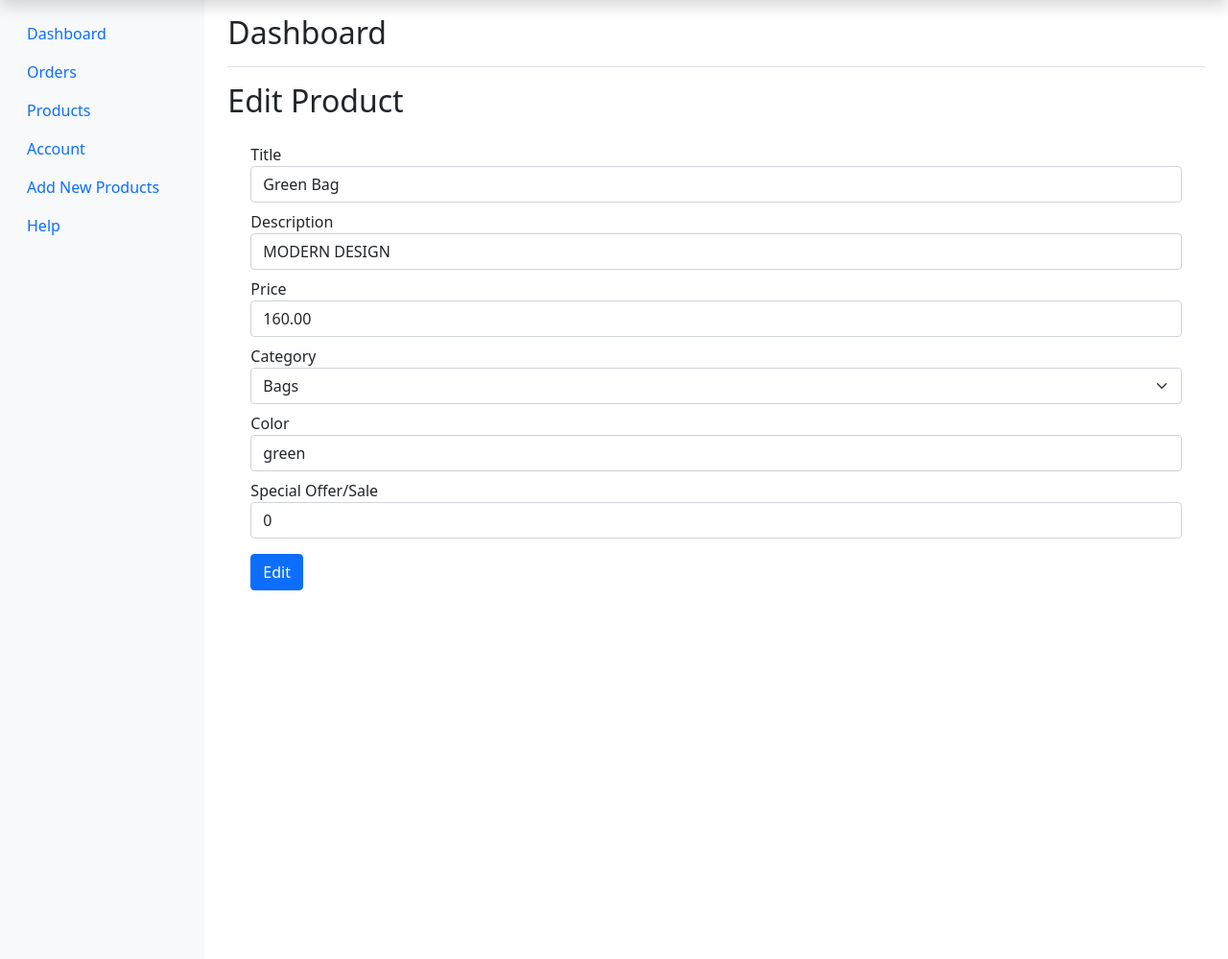
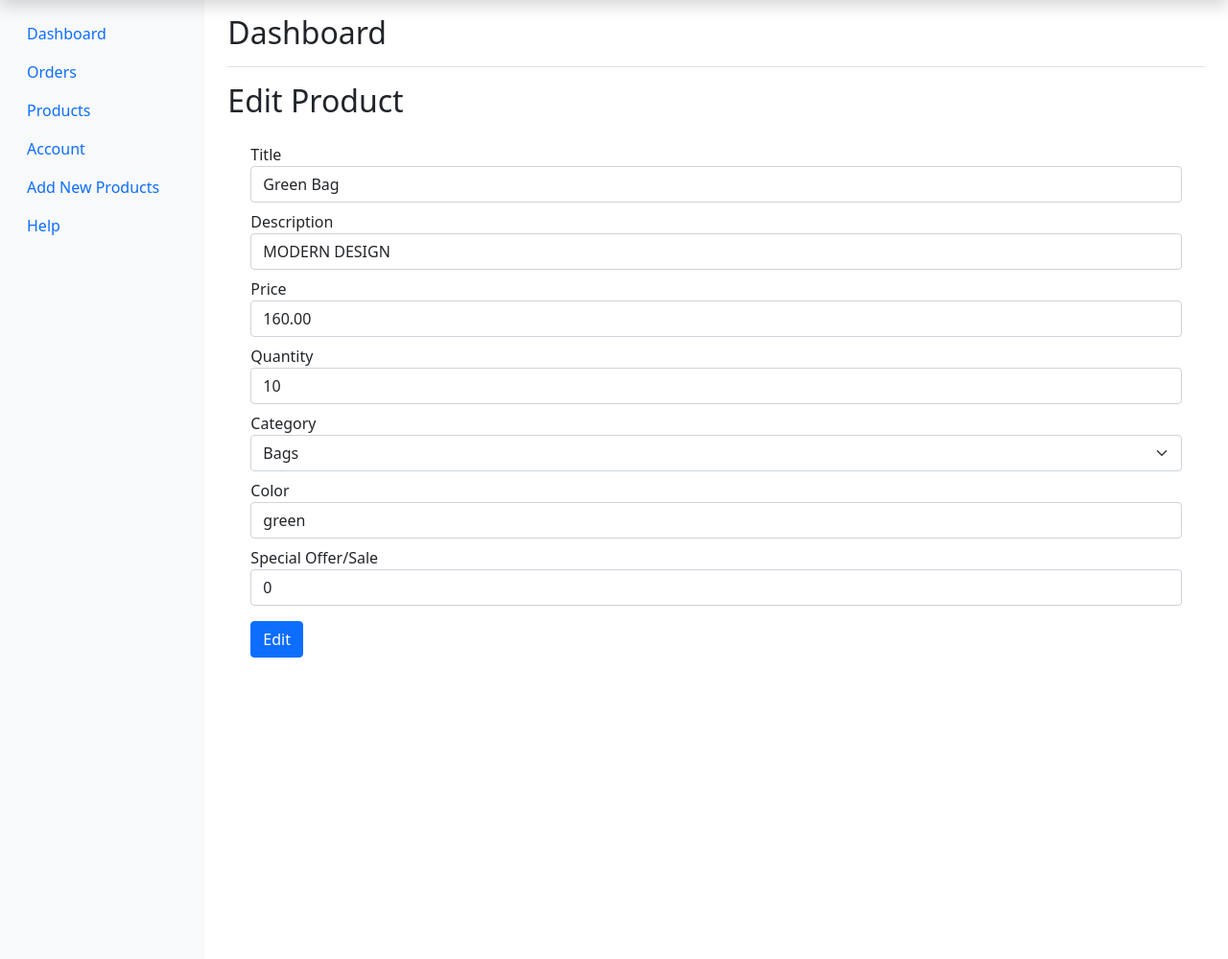
Before and after one commit to buithaihung/webcuoiki, a PHP site: page /admin/edit_product.php?product_id=1 in a window 1280 px wide. Shown: the part 41-1040 px from the top of the page at 96% size. Run offline with PHP 8.4, Linux system fonts and the light colour scheme; a user stored in the database is signed in; data comes from the database, SQL or seed files in the repository.

Commit message:
add edit quantity func

```diff
--- a/admin/edit_product.php
+++ b/admin/edit_product.php
@@ -19,13 +19,14 @@
        $title = $_POST['title'];
        $description = $_POST['description'];
        $price = $_POST['price'];
+       $max_product_quantity = $_POST['quantity'];
        $offer = $_POST['offer'];
        $color = $_POST['color'];
        $category = $_POST['category'];
 
         $stmt = $conn->prepare("UPDATE products SET product_name=?, product_description=?, product_price=?,
-                                product_special_offer=?, product_color=?, product_category=?  WHERE product_id=?");
-        $stmt->bind_param('ssssssi',$title,$description,$price,$offer,$color,$category,$product_id);
+                                product_special_offer=?, product_color=?, product_category=?,max_product_quantity=?  WHERE product_id=?");
+        $stmt->bind_param('ssssssii',$title,$description,$price,$offer,$color,$category,$max_product_quantity,$product_id);
 
         if($stmt->execute()){
             header('location: products.php?edit_success_message=Product has been updated successfully');
@@ -87,6 +88,10 @@
                     <label>Price</label>
                     <input type="text" class="form-control" id="product-price"  value="<?php echo $product['product_price']?>"  name="price" placeholder="Price" required/>
                 </div>
+                  <div class="form-group mt-2">
+                    <label>Quantity</label>
+                    <input type="number" min="0" class="form-control" id="product-quantity"  value="<?php echo $product['max_product_quantity']?>"  name="quantity" placeholder="Price" required/>
+                </div>
                 <div class="form-group mt-2">
                     <label>Category</label>
                     <select  class="form-select" required name="category" >
```
